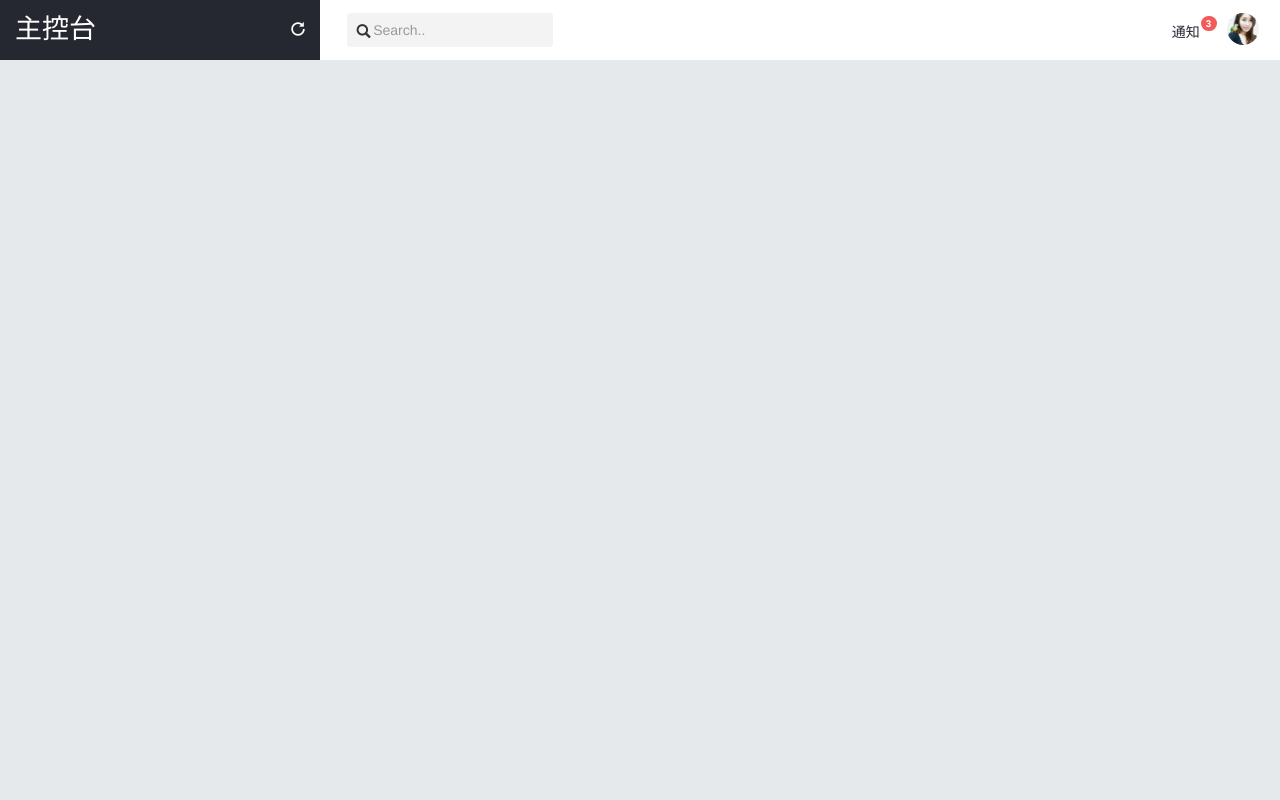
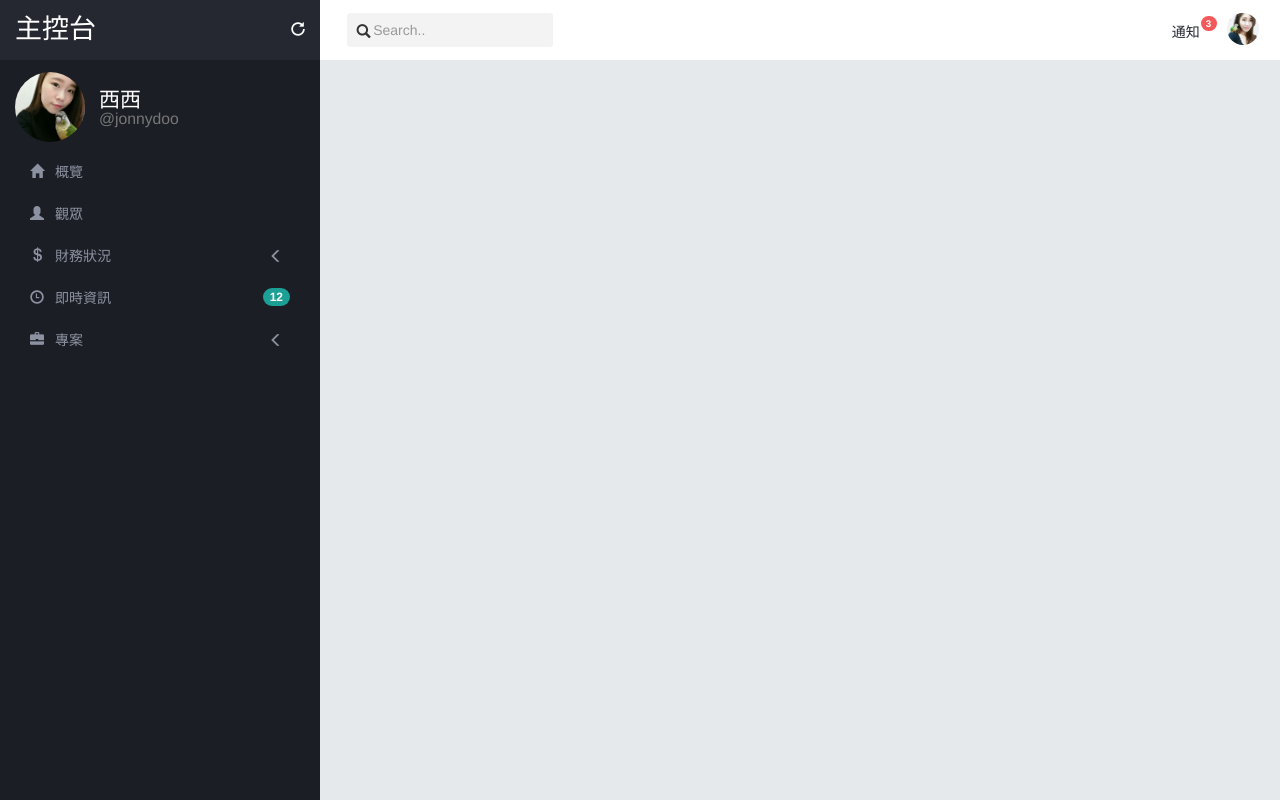
Before and after one commit to crazy653555/Bootstrap4ProjectSample, a plain HTML site: page dashboard.html in a window 1280 px wide. Drawn offline with nearby package versions, Linux system fonts and the light colour scheme.

Commit message:
完成左側選單

```diff
--- a/css/dashboard.css
+++ b/css/dashboard.css
@@ -163,3 +163,90 @@
 #nav-profile img{
   max-height: 2.3em;
 }
+
+#side-menu{
+  background-color: #1b1e24;
+  padding-top:7.2rem ;
+  height: 100%;
+  position:fixed;
+}
+
+
+#side-menu .profile-block > * {
+  display: inline-block;
+}
+
+#side-menu .profile-block img{
+  width:70px;
+}
+
+#side-menu .profile-title{
+  color: #fff;
+  margin-left: 1rem;
+  font-size: 1.5em;
+  vertical-align: middle;
+}
+
+#side-menu .profile-title small{
+  display:block;
+}
+
+#side-menu ul.nav{
+  margin-top: 1rem;
+}
+
+#side-menu ul.nav a{
+  color:#8b91a0;
+}
+
+#side-menu ul.nav a:hover,
+#side-menu ul.nav a:focus{
+  color:#fff;
+  background-color: inherit;
+}
+
+#side-menu ul.nav a .glyphicon{
+  margin-right: 0.7rem;;
+}
+
+#side-menu ul.nav a .glyphicon.pull-right{
+  margin-top:0.2rem;
+}
+
+#side-menu ul.nav a .badge{
+  background-color: #1ca095;
+}
+
+#side-menu ul.nav .nav-divider{
+  background-color: #252830;
+}
+
+#side-menu ul.nav ul{
+  margin-left: 10%;
+}
+
+#side-menu ul.nav ul a{
+  display: block;
+  background-color: #2b303b;
+  padding:1rem;
+  margin-bottom:0.3rem;
+  border-radius: 0.25em;
+}
+
+#side-menu ul.nav a:hover{
+  text-decoration: none;
+  background-color: #434857;
+}
+
+#side-menu ul.nav a:focus .glyphicon.pull-right{
+  -moz-transform: rotate(-90deg);
+  -webkit-transform: rotate(-90deg);
+  -o-transform: rotate(-90deg);
+  -ms-transform: rotate(-90deg);
+  transform: rotate(-90deg);
+}
+
+#side-menu ul.nav a .glyphicon.pull-right{
+  margin-top:0.2rem;
+  will-change:transform;
+}
--- a/dashboard.html
+++ b/dashboard.html
@@ -114,6 +114,84 @@
     </div>
   </nav>
 
+
+  <div class="container-fluid">
+    <div class="row">
+      <!-- 左側menu -->
+      <div id="side-menu" class="col-sm-3 hidden-xs" data-spy="affix" data-offset-top="0">
+        <div class="profile-block">
+          <img src="imgs/w-11.png" class="img-circle">
+          <h4 class="profile-title">西西<small>@jonnydoo</small></h4>
+        </div>
+
+        <ul class="nav nav-pills nav-stacked">
+          <li>
+            <a href="#" class="transition">
+              <span class="glyphicon glyphicon-home" aria-hidden="true"></span>
+              概覽
+            </a>
+          </li>
+          <li>
+            <a href="#" class="transition">
+              <span class="glyphicon glyphicon-user" aria-hidden="true"></span>
+              觀眾
+            </a>
+          </li>
+          <li>
+            <a href="#finances-opts" class="transition" role="button" data-toggle="collapse" aria-expanded="false" aria-controls="finances-opts">
+              <span class="glyphicon glyphicon-usd" aria-hidden="true"></span>
+              財務狀況
+              <span class="glyphicon glyphicon-menu-left pull-right transition" aria-hidden="true"></span>
+            </a>
+            <ul class="collapse list-unstyled" id="finances-opts">
+              <li>
+                <a href="#" class="transition">
+                  收入
+                </a>
+              </li>
+                <li>
+                <a href="#" class="transition">
+                  支出
+                </a>
+              </li>
+            </ul>
+          </li>
+           <li>
+            <a href="#" class="transition">
+              <span class="glyphicon glyphicon-time" aria-hidden="true"></span>
+              即時資訊
+              <span class="badge pull-right" aria-hidden="true">12</span>
+            </a>
+          </li>
+           <li>
+            <a href="#projects-opts" class="transition" role="button" data-toggle="collapse" aria-expanded="false" aria-controls="projects-opts">
+              <span class="glyphicon glyphicon-briefcase" aria-hidden="true"></span>
+              專案
+              <span class="glyphicon glyphicon-menu-left pull-right transition" aria-hidden="true"></span>
+            </a>
+             <ul class="collapse list-unstyled" id="projects-opts">
+              <li>
+                <a href="#" class="transition">
+                  收入
+                </a>
+              </li>
+                <li>
+                <a href="#" class="transition">
+                  支出
+                </a>
+              </li>
+            </ul>
+          </li>
+        </ul>
+      </div>
+
+      <!-- 主視窗 -->
+      <div id="main" class="col-sm-offset-3 col-md-9">
+
+      </div>
+    </div>
+  </div>
+
 </body>
 
 <script src="https://ajax.googleapis.com/ajax/libs/jquery/2.2.4/jquery.min.js"></script>
```
